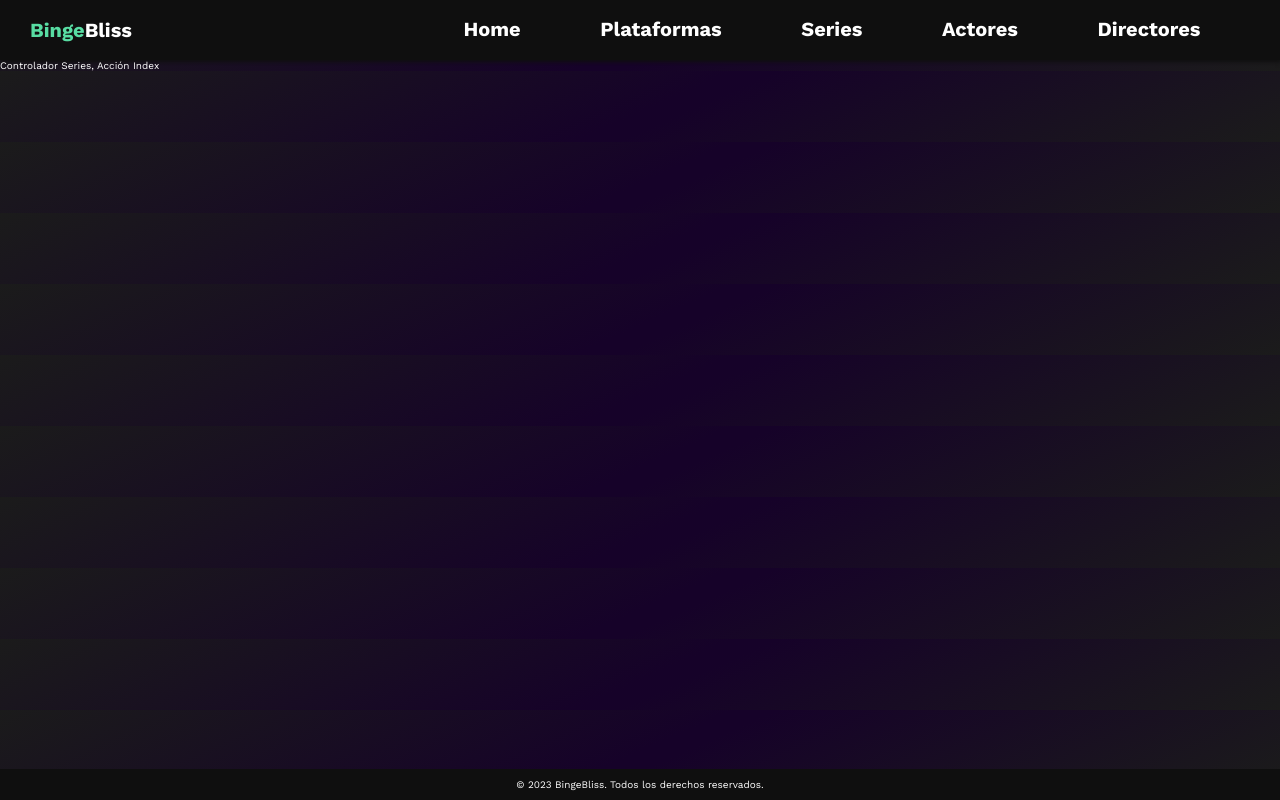
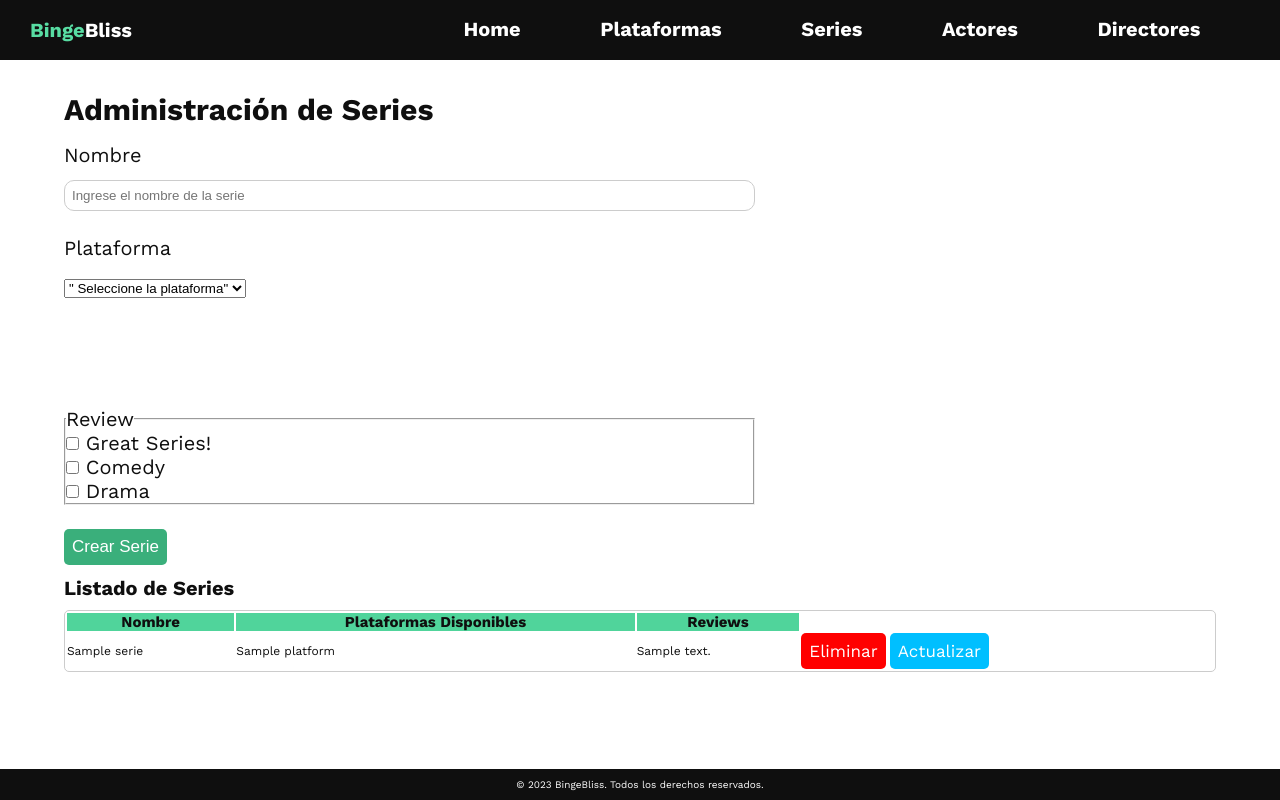
Before and after one commit to luismavlo/peliculas_viu, a PHP site: page /actividad1-viu/Serie/index in a window 1280 px wide. Run offline with PHP 8.4, Linux system fonts and the light colour scheme; tables that the repository leaves empty hold one stand-in row (values such as "Sample post"); some web fonts are replaced.

Commit message:
Series Lorena

```diff
--- a/controllers/SerieController.php
+++ b/controllers/SerieController.php
@@ -1,10 +1,131 @@
 <?php
 
-
+require_once 'models/Serie.php';
+require_once 'C:/xampp/htdocs/actividad1-viu/models/Serie.php';
+require_once 'C:/xampp/htdocs/actividad1-viu/models/Platform.php';
 class SerieController {
 
     public function index(){
-        echo "Controlador Series, Acción Index";
+
+        //$id = isset($_GET['id']) ? trim($_GET['id']) : '';
+        // echo "Controlador Serie, Acción Index:".$id;
+        $serie = new Serie();
+        $series = $serie->findAll();
+         require_once 'views/serie/seriePage.php';
+     }
+     public function create()
+    {
+
+        if ($_SERVER['REQUEST_METHOD'] !== 'POST') {
+
+            header("Location: " . base_url . "Serie/index");
+            $_SESSION['create_serie'] = "failed";
+            return;
+        }
+
+        $name = isset($_POST['name']) ? trim($_POST['name']) : '';
+        $platformId = isset($_POST['platform']) ? trim($_POST['platform']) : '';
+        $review = isset($_POST['review'])  ? ($_POST['review']): '' ;
+
+       $r='';
+
+        if(is_array($review)){
+            $r=implode(", ",$review);
+        }
+
+        $review=$r;
+        echo $platformId;
+
+        if (empty($name)){
+            echo "noombre";
+        }
+        if (empty($review)){
+            echo "review";
+        }
+        if (empty($platformId)){
+            echo "platformId";
+        }
+
+
+        if (empty($name) || empty($review)|| empty($platformId)) {
+            echo "vacio";
+            $_SESSION['create_serie'] = "failed";
+
+            return;
+        }
+
+
+
+
+        echo "Controlador Serie, Acción Index:".$name;
+        // Puedes agregar más validaciones según tus necesidades
+
+        $serie = new Serie();
+        $serie->setName($name);
+        $serie->setPlatformId($platformId);
+        $serie->setReview($review);
+
+
+        if(isset($_GET['id'])){
+            $serie->setId($_GET['id']);
+            $save = $serie->update();
+        }else {
+            $save = $serie->save();
+        }
+
+
+        if (!$save) {
+            $_SESSION['create_serie'] = "failed";
+            header("Location: " . base_url . "Serie/index");
+            return;
+        }
+
+        $_SESSION['create_serie'] = "completed";
+        header("Location: " . base_url . "Serie/index");
     }
 
+
+
+    public function update()
+    {
+
+        if(!isset($_GET['id'])){
+            $_SESSION['find_serie'] = 'failed';
+            echo  $_SESSION['find_serie'];
+            header('Location:'.base_url.'Serie/index');
+        }
+
+        $edit = true;
+        $id = $_GET['id'];
+        $serie = new Serie();
+        $serie->setId($id);
+        $serieFoundIt = $serie->findSerie($id);
+
+        require_once 'views/serie/seriePage.php';
+    }
+
+    public function delete()
+    {
+
+        if(!isset($_GET['id'])){
+            $_SESSION['delete_serie'] = 'failed';
+
+        }
+
+        $id = $_GET['id'];
+        $serie = new Serie();
+        $serie->setId($id);
+        $delete = $serie->delete();
+
+        if(!$delete){
+            $_SESSION['delete_serie'] = 'failed';
+        }
+
+        $_SESSION['delete_serie'] = 'completed';
+
+        header('Location:'.base_url.'Serie/index');
+    }
+
+
+
 }
--- a/models/Actor.php
+++ b/models/Actor.php
@@ -68,9 +68,6 @@ class Actor
         $this->nationality = $this->db->real_escape_string($nationality);
     }
 
-
-
-
     public function save(): bool
     {
         $sql = "INSERT INTO actor VALUES(NULL, '{$this->getName()}', '{$this->getSurname()}', '{$this->getBirthDate()}', '{$this->getNationality()}')";
--- a/models/Platform.php
+++ b/models/Platform.php
@@ -52,10 +52,6 @@ class Platform
         return true;
     }
 
-    public function findAll()
-    {
-        return $this->db->query("SELECT * FROM platform");
-    }
 
     public function update(): bool
     {
@@ -79,9 +75,43 @@ class Platform
         return true;
     }
 
-    public function findOne()
-    {
+
+    public function findOne(){
         $platform = $this->db->query("SELECT * FROM platform WHERE id = {$this->getId()}");
         return $platform->fetch_object();
     }
+
+    public function findAll() : ArrayObject
+    {
+        $allPlatforms=new ArrayObject();
+        $all= $this->db->query("SELECT * FROM platform");
+        $platform=new Platform();
+        while ($p=$all->fetch_object()):
+            $platform= $platform->convertToPlatform($p);
+            $allPlatforms->append($platform);
+        endwhile;
+        return $allPlatforms;
+    }
+
+    function convertToPlatform(Object $p):Platform
+    {
+        $platform=new Platform();
+        $platform->setId($p->id);
+        $platform->setName($p->name);
+        $platform->setImage($p->image);
+        return $platform;
+
+    }
+    public function findPlatform(int $i):Platform
+    {
+        $platform=new Platform();
+        $p = $this->db->query("SELECT * FROM platform WHERE id = {$i}");
+        $p=$p->fetch_object();
+        $platform->setId($p->id);
+        $platform->setName($p->name);
+        $platform->setImage($p->image);
+
+        return $platform;
+    }
+
 }
--- /dev/null
+++ b/models/Serie.php
@@ -0,0 +1,142 @@
+<?php
+class Serie
+{
+    private readonly string $id;
+    private readonly string $name;
+    private Platform $platform;
+    private readonly string $review;
+ //   private Director $director[];
+ //   private Actor $actores[];
+ //   private Languages $languages[];
+
+    public function __construct()
+    {
+        $this->db = Database::connect();
+        $this->platform=new Platform();
+    }
+
+    public function getId(): string
+    {
+        return $this->id;
+    }
+
+    public function setId(string $id): void
+    {
+        $this->id = $id;
+    }
+
+    public function getName(): string
+    {
+        return $this->name;
+    }
+
+    public function setName(string $name): void
+    {
+        $this->name = $this->db->real_escape_string($name);
+    }
+
+    public function getPlatformId(): string
+    {
+        return $this->platform->getName();
+    }
+    public function getPlatform(): Platform
+    {
+        return $this->platform;
+    }
+
+    public function setPlatformId(string $idPlatform): void
+    {
+        $p=new Platform();
+        $p=$p->findPlatform($idPlatform);
+        $this->platform=$p;
+
+    }
+    public function setPlatform(Platform $platform): void
+    {
+            $this->platform=$platform;
+
+    }
+
+    public function getReview(): string
+    {
+        return $this->review;
+    }
+
+    public function setReview(string $review): void
+    {
+        $this->review = $this->db->real_escape_string($review);
+    }
+
+    public function save(): bool
+    {
+        $sql = "INSERT INTO serie VALUES(NULL, '{$this->getName()}', '{$this->getPlatform()->getId()}' , '{$this->getReview()}')";
+        echo $sql;
+        $serie = $this->db->query($sql);
+
+        if(!$serie) {
+            return false;
+        }
+        return true;
+    }
+
+    public function findAll(): ArrayObject
+    {
+        $allSeries=new ArrayObject();
+        $all= $this->db->query("SELECT * FROM serie");
+        $serie=new Serie();
+        while ($s=$all->fetch_object()):
+            $serie= $serie->convertToSerie($s);
+            $allSeries->append($serie);
+        endwhile;
+        return $allSeries;
+    }
+
+
+    public function update(): bool
+    {
+
+        $sql = "UPDATE serie SET title = '{$this->getName()}', platform_id = '{$this->getPlatform()->getId()}', review = '{$this->getReview()}' WHERE id={$this->getId()}";
+
+        $serie = $this->db->query($sql);
+
+        if(!$serie) {
+            return false;
+        }
+        return true;
+    }
+
+    public function delete()
+    {
+        $sql = "DELETE FROM serie WHERE id={$this->id}";
+        $serie = $this->db->query($sql);
+
+        if(!$serie) {
+            return false;
+        }
+        return true;
+    }
+    function convertToSerie(Object $s):Serie{
+        $serie=new Serie();
+        $serie->setId($s->id);
+        $serie->setName($s->title);
+        $serie->setReview($s->review);
+        $p=$serie->getPlatform();
+        $p=$p->findPlatform($s->platform_id);
+        $serie->setPlatform($p);
+        return $serie;
+
+    }
+    public function findOne()
+    {   $serie = $this->db->query("SELECT * FROM serie WHERE id = {$this->getId()}");
+        return $serie->fetch_object();
+    }
+
+    public function findSerie(int $id): Serie{
+        $serie=new Serie();
+        $s = $this->db->query("SELECT * FROM serie WHERE id = {$id}");
+        $s=$s->fetch_object();
+        $serie=$serie->convertToSerie($s);
+        return $serie;
+    }
+
+}
--- a/views/layout/navbar.php
+++ b/views/layout/navbar.php
@@ -21,7 +21,7 @@
             <a href="<?=base_url?>Platform/index">Plataformas</a>
         </li>
         <li class="nav__menu-item">
-            <a href="#">Series</a>
+            <a href="<?=base_url?>Serie/index">Series</a>
         </li>
         <li class="nav__menu-item">
             <a href="<?=base_url?>Actor/index">Actores</a>
--- /dev/null
+++ b/views/serie/createSerieForm.php
@@ -0,0 +1,81 @@
+<?php
+    if(isset($edit) && isset($serieFoundIt) && is_object($serieFoundIt)){
+
+        $url_action = base_url."Serie/create&id=".$serieFoundIt->getId();
+    } else {
+        $url_action = base_url."Serie/create";
+    }
+
+?>
+
+<form action="<?=$url_action?>" method="POST" class="form" style=" width: 60%">
+<p class="form-group">
+        <label for="name">Nombre </label>
+        <input type="text" name="name" required class="form-input" placeholder="Ingrese el nombre de la serie" value="<?= isset($serieFoundIt) && is_object($serieFoundIt) ? $serieFoundIt->getName() : ''; ?>" />
+    </p>
+ <p class="form-group">
+        <label for="platform">Plataforma </label>
+       <select  name="platform" >
+            <?php
+                $p=new Platform();
+                $allPlatforms='';
+                $allPlatforms=$p->findAll();
+            ?>
+                <option selected="true"  value="<?= isset($serieFoundIt) && is_object($serieFoundIt) ? ($serieFoundIt->getPlatform()->getId()):''; ?>"> " <?= isset($serieFoundIt) && is_object($serieFoundIt) ? ($serieFoundIt->getPlatform()->getName()) : 'Seleccione la plataforma'; ?>"
+                </option>
+
+                <?php
+                for ($i=0;$i<$allPlatforms->count();$i++){
+                    $p=$allPlatforms->offsetGet($i)?>
+                    <option value=<?=$p->getId(); ?> > "<?=$p->getName(); ?>"</option>
+                        <?php }   ?>
+
+        </select>
+
+</p>
+    <p class="form-group">
+        <fieldset>
+            <legend>Review </legend>
+
+            <?php
+            $greatseries='';
+            $comedy='';
+            $drama='';
+
+            if(isset($serieFoundIt) && is_object($serieFoundIt) ){
+
+                $reviews=$serieFoundIt->getReview();
+
+                if(str_contains($reviews,"Great series!")) {
+                    $greatseries = "checked";
+                }
+                if(str_contains($reviews,"Comedy")) {
+                    $comedy = "checked";
+                }
+                if(str_contains($reviews,"Drama")) {
+                    $drama = "checked";
+                }
+            }
+
+            ?>
+
+            <div>
+                <input type="checkbox" id="greatseries" name="review[]"  value="Great series!" <?="$greatseries" ;?>>
+                <label for="greatseries">Great Series! </label>
+            </div>
+            <div>
+                <input type="checkbox" id="comedy" name="review[]"  value="Comedy" <?="$comedy" ;?>>
+                <label for="comedy">Comedy </label>
+            </div>
+            <div>
+                <input type="checkbox" id= "drama" name="review[]"  value="Drama" <?="$drama" ;?>>
+                <label for="drama">Drama </label>
+            </div>
+        </fieldset>
+    </p>
+    <p>
+        <br>
+        <input type="submit" value="Crear Serie" class="button-dashboard-primary">
+        <br>
+    </p>
+</form>
--- /dev/null
+++ b/views/serie/seriePage.php
@@ -0,0 +1,25 @@
+<main class="container container_dash">
+    <h2 class="title-2">Administración de Series</h2>
+    <?php if(isset($_SESSION['create_serie']) && $_SESSION['create_serie'] == 'completed' ): ?>
+        <strong class="text-success"> Registro de serie completado correctamente </strong>
+    <?php elseif(isset($_SESSION['create_serie']) && $_SESSION['create_serie'] == 'failed' ): ?>
+        <strong class="text-danger"> Registro fallido </strong>
+    <?php endif; ?>
+    <?php Util::deleteSession('create_serie') ?>
+
+    <?php require_once 'createSerieForm.php';?>
+
+    <?php if(!isset($edit)): ?>
+        <?php if(isset($_SESSION['delete_serie']) && $_SESSION['delete_serie'] == 'completed' ): ?>
+            <strong class="text-success"> Registro eliminado correctamente </strong>
+        <?php elseif(isset($_SESSION['delete_serie']) && $_SESSION['delete_serie'] == 'failed' ): ?>
+            <strong class="text-danger"> Eliminación de registro fallida </strong>
+        <?php endif; ?>
+
+        <?php Util::deleteSession('delete_serie') ?>
+
+    <?php require_once 'serieTable.php';?>
+    <?php endif; ?>
+
+
+</main>
--- /dev/null
+++ b/views/serie/serieTable.php
@@ -0,0 +1,33 @@
+<br>
+<h3 class="heading-3">Listado de Series</h3>
+
+<table class="table">
+  <tr class="table-header">
+    <th>Nombre</th>
+    <th>Plataformas Disponibles </th>
+    <th>Reviews </th>
+  </tr>
+
+  <?php
+    $serie=new Serie();
+    $allSeries=new ArrayObject();
+    $allSeries = $serie->findAll();
+
+     for($i=0;$i<$allSeries->count();$i++){
+
+        $serieObjeto=$allSeries->offsetGet($i);
+
+ ?>
+  <tr class="table-body">
+    <td><?= $serieObjeto->getName(); ?></td>
+    <td><?= $serieObjeto->getPlatform()->getName(); ?></td>
+    <td><?= $serieObjeto->getReview(); ?></td>
+    <td>
+    <a class="button-dashboard-danger" href="<?=base_url?>Serie/delete&id=<?=$serieObjeto->getId();?>"> Eliminar </a>
+    <a class="button-dashboard-secondary" href="<?=base_url?>Serie/update&id=<?=$serieObjeto->getId();?>"> Actualizar </a>
+    </td>
+    <?php ?>
+</tr>
+
+  <?php } ?>
+</table>
```
Also changed, not shown: controllers/PlatformController.php (+0 -8 lines), views/platforms/platformTable.php (+9 -5 lines).
